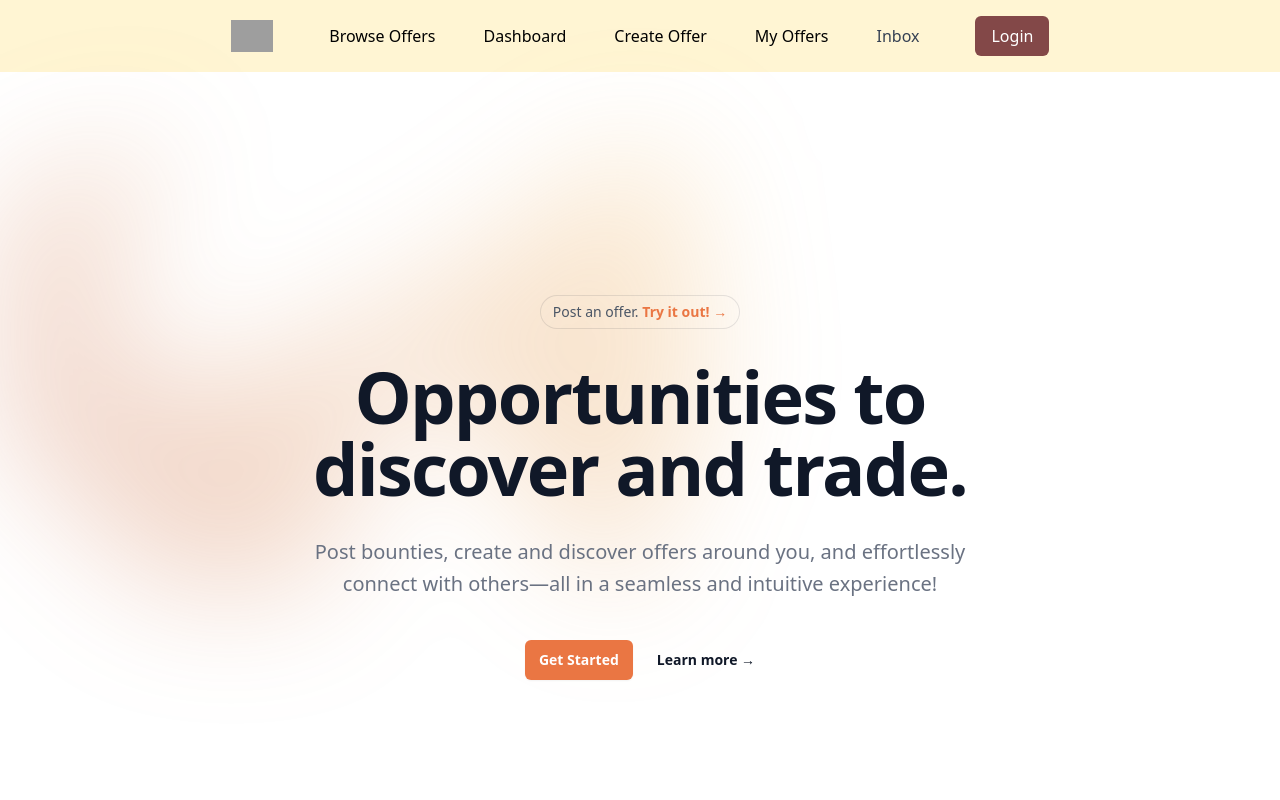
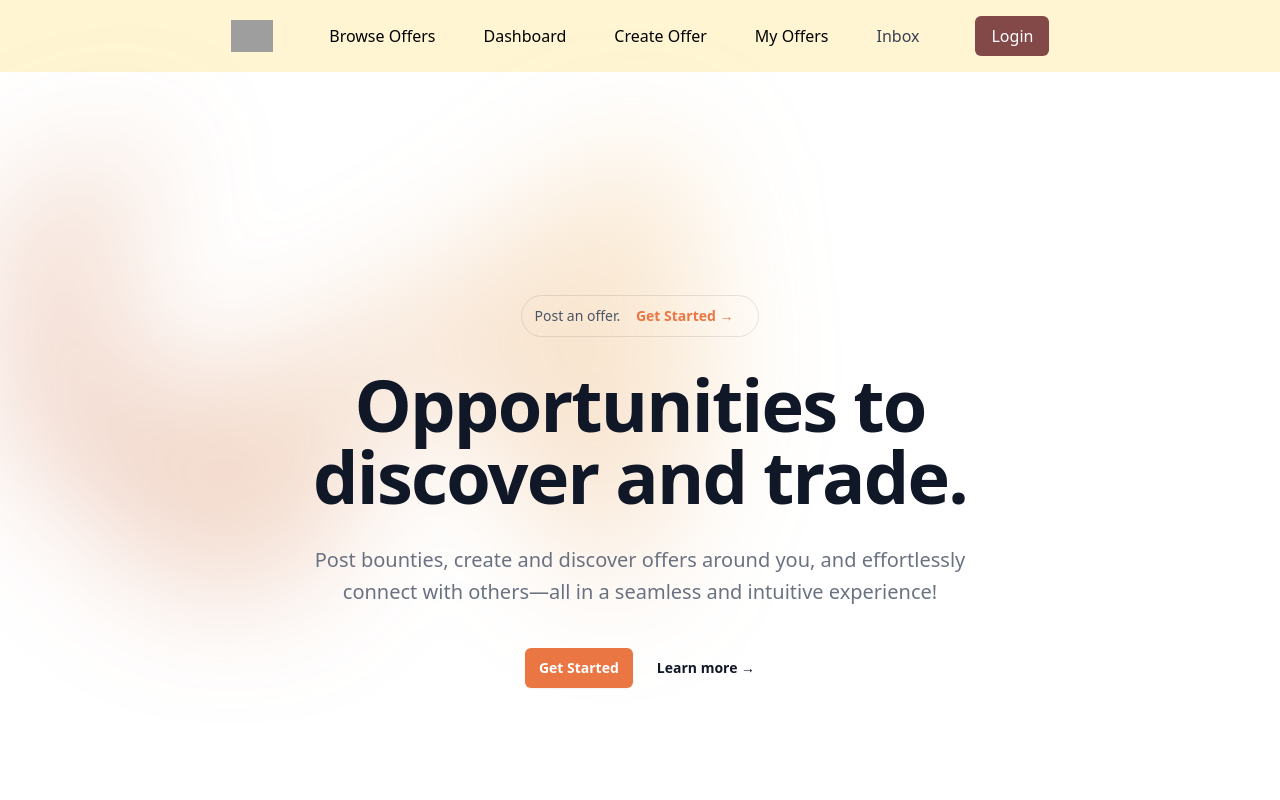
Before and after one commit to michaelljiang/LootFinder, a Vue app in the folder LootFinder/: page / in a window 1280 px wide. Shown: the top 800 px of the page. Built offline with nearby package versions, Linux system fonts and the light colour scheme; no server answers; grey boxes are pictures that could not be loaded.

Commit message:
redirect 'try it out' to create offer

```diff
--- a/LootFinder/src/views/Home.vue
+++ b/LootFinder/src/views/Home.vue
@@ -35,11 +35,14 @@
           class="relative rounded-full px-3 py-1 text-sm/6 text-gray-600 ring-1 ring-gray-900/10 hover:ring-gray-900/20"
         >
           Post an offer.
-          <a href="/create-offer" class="font-semibold text-[#ea7643]">
+          <button
+            @click="isLoggedIn ? redirectToCreateOffer() : loginWithGoogle()"
+            class="relative font-semibold text-[#ea7643] px-3 py-1 transition duration-200 hover:text-[#eb8e65]"
+          >
             <span class="absolute inset-0" aria-hidden="true"></span>
-            Try it out!
+            Get Started
             <span aria-hidden="true">&rarr;</span>
-          </a>
+          </button>
         </div>
       </div>
 
@@ -183,6 +186,9 @@
       redirectToBrowseOffers() {
         this.$router.push('/browse-offers'); // Change to your desired redirect page
       },
+      redirectToCreateOffer() {
+        this.$router.push('/create-offer'); // Change to your desired redirect page
+      },
     },
   };
 </script>
```
